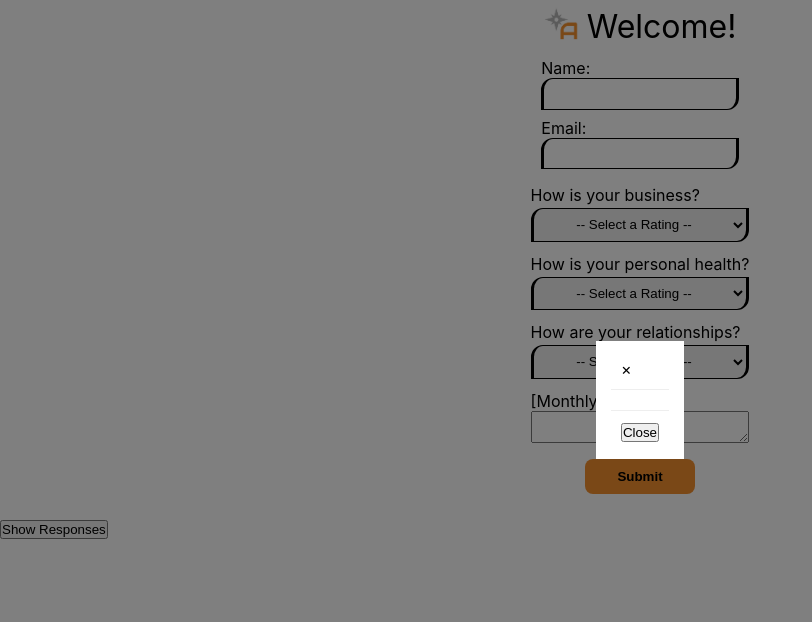
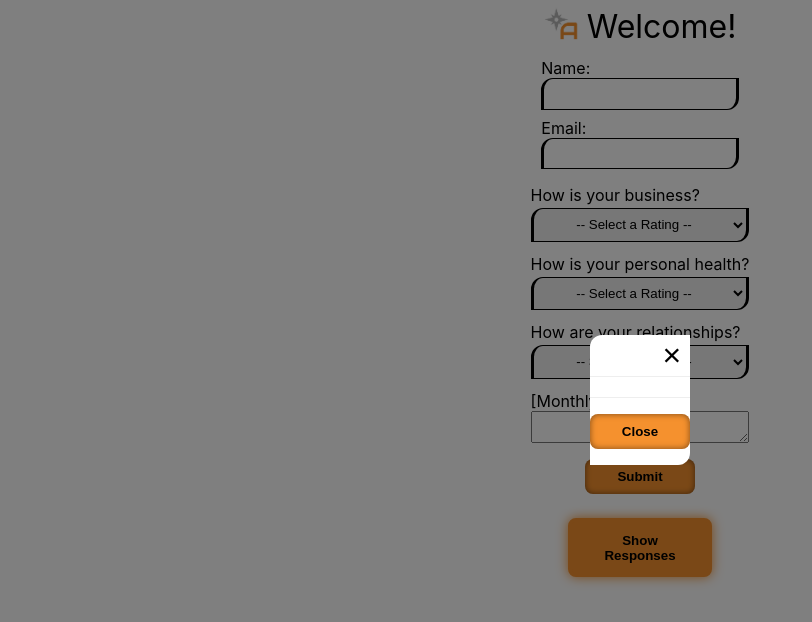
Before and after one commit to JosephMcGreene/meeting-sign-in, a React (Create React App) app: page / in a window 1280 px wide. Both pictures are taken after a click on the button "Show Responses". Shown: the top 622 px of the page, without its empty margins (0-812 px from the left). Built offline with nearby package versions, Linux system fonts and the light colour scheme.

Commit message:
Improve styling of Responses modal

```diff
--- a/src/App.jsx
+++ b/src/App.jsx
@@ -27,7 +27,12 @@ export default function App() {
 	return (
 		<div className="App">
 			<MeetingForm onSubmit={addResponse} />
-			<button onClick={() => setShowResponses(true)}>Show Responses</button>
+			<button
+				className="btn show-responses-btn"
+				onClick={() => setShowResponses(true)}
+			>
+				Show Responses
+			</button>
 			<ResponsesModal
 				responses={responses}
 				showResponses={showResponses}
--- a/src/components/MeetingForm.jsx
+++ b/src/components/MeetingForm.jsx
@@ -33,7 +33,7 @@ export default function MeetingForm({ onSubmit }) {
 				})}
 				onSubmit={(values, actions) => {
 					setTimeout(() => {
-						alert(JSON.stringify(values, null, 2));
+						// alert(JSON.stringify(values, null, 2));
 						onSubmit(values);
 						actions.setSubmitting(false);
 					});
@@ -88,7 +88,7 @@ export default function MeetingForm({ onSubmit }) {
 						type="textarea"
 						className="rating"
 					/>
-					<button type="submit" className="submit-btn">
+					<button type="submit" className="btn">
 						Submit
 					</button>
 				</Form>
--- a/src/components/ResponsesModal.jsx
+++ b/src/components/ResponsesModal.jsx
@@ -4,10 +4,10 @@ export default function ResponsesModal({ responses, showResponses, onClose }) {
 	}
 
 	return (
-		<div className="modal" onClick={() => onClose()}>
+		<div className="modal">
 			<div className="modal-content">
 				<div className="modal-header" onClick={() => onClose()}>
-					&times;
+					<button className="close-btn">&times;</button>
 				</div>
 				<ul className="responses-ul modal-body">
 					{responses.map((response) => {
@@ -41,7 +41,7 @@ export default function ResponsesModal({ responses, showResponses, onClose }) {
 					})}
 				</ul>
 				<div className="modal-footer">
-					<button className="submit-btn" onClick={() => onClose()}>
+					<button className="btn" onClick={() => onClose()}>
 						Close
 					</button>
 				</div>
--- a/src/scss/abstracts/_mixins.scss
+++ b/src/scss/abstracts/_mixins.scss
@@ -5,8 +5,12 @@
 	flex-direction: $direction;
 }
 
+@mixin border-radius() {
+	border-radius: var.$border-radius 0 var.$border-radius 0;
+}
+
 @mixin border() {
-	border-radius: var.$border-radius 0 var.$border-radius 0;
+	@include border-radius();
 	border-top: 1px solid black;
 	border-right: 3px solid black;
 	border-left: 3px solid black;
--- a/src/scss/modules/_form.scss
+++ b/src/scss/modules/_form.scss
@@ -47,21 +47,6 @@
 		}
 	}
 
-	.submit-btn {
-		width: min-content;
-		margin: 1rem auto;
-		padding: 0.65rem 2rem;
-		background-color: $advizot-color;
-		border: none;
-		border-radius: 8px;
-		cursor: pointer;
-		font-weight: bold;
-
-		&:focus {
-			@include onFocus();
-		}
-	}
-
 	.error {
 		width: fit-content;
 		margin-top: 1px;
--- a/src/scss/modules/_general.scss
+++ b/src/scss/modules/_general.scss
@@ -29,3 +29,28 @@
 .link {
 	margin-bottom: 2rem;
 }
+
+.btn {
+	width: min-content;
+	margin: 1rem auto;
+	padding: 0.65rem 2rem;
+	background-color: $advizot-color;
+	border: none;
+	border-radius: 8px;
+	cursor: pointer;
+	font-weight: bold;
+
+	box-shadow: inset 0 0 6px rgba(0, 0, 0, 0.5);
+
+	&:focus {
+		@include onFocus();
+	}
+}
+
+.show-responses-btn {
+	display: block;
+	margin-top: 0;
+	margin-left: auto;
+	margin-right: auto;
+	margin-bottom: 10px;
+}
--- a/src/scss/modules/_responses.scss
+++ b/src/scss/modules/_responses.scss
@@ -32,18 +32,34 @@
 	justify-content: center;
 
 	.modal-content {
+		border-radius: $border-radius 0 $border-radius 0;
 		background-color: #fff;
-		padding: $padding 15px;
+		margin: auto 1.5vw;
 
-		.modal-header,
-		.modal-footer {
-			padding: 10px;
+		.modal-header {
+			.close-btn {
+				display: block;
+				margin-left: auto;
+				margin-right: 7px;
+				background-color: transparent;
+				border-color: transparent;
+				border-radius: $border-radius 0 $border-radius 0;
+				font-size: 2rem;
+
+				&:focus {
+					@include onFocus();
+				}
+			}
 		}
 
 		.modal-body {
-			padding: 10px;
+			padding: 10px 0;
 			border-top: 1px solid #eee;
 			border-bottom: 1px solid #eee;
 		}
+
+		.modal-footer {
+			text-align: center;
+		}
 	}
 }
```
